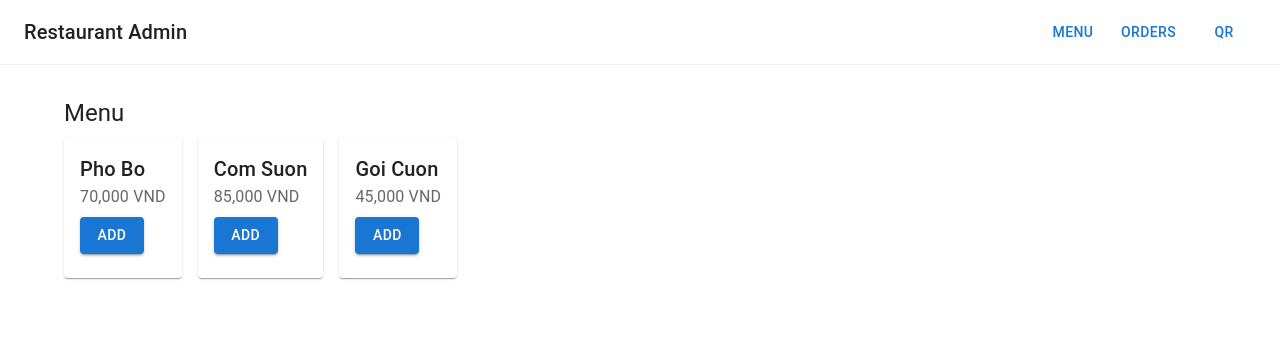
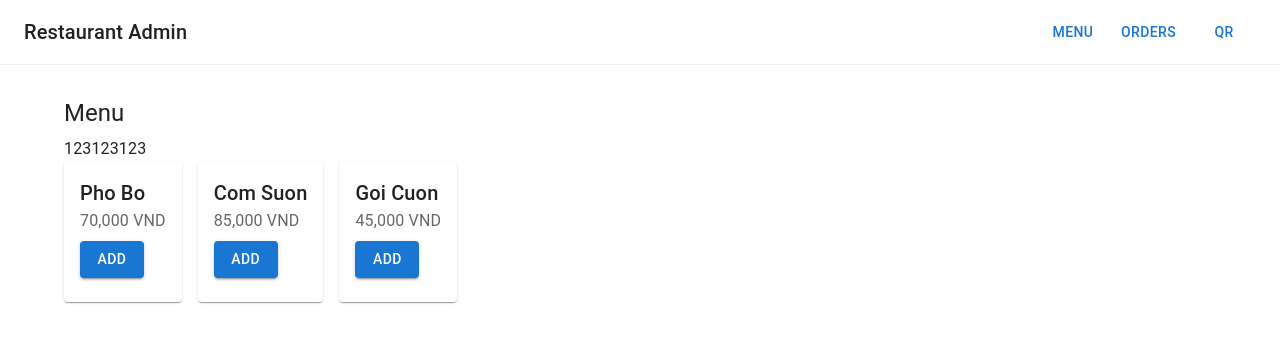
Before and after one commit to hiepnt00/orderApp, a React (Vite) app: page /menu in a window 1280 px wide. Shown: the top 342 px of the page. Built offline with nearby package versions, Linux system fonts and the light colour scheme.

Commit message:
setup git page

```diff
--- a/src/pages/Menu.tsx
+++ b/src/pages/Menu.tsx
@@ -16,6 +16,7 @@ export default function MenuPage() {
   return (
     <div>
       <Typography variant="h5" gutterBottom>Menu</Typography>
+      123123123
       <Grid container spacing={2}>
         {items.map(item => (
           <Grid item xs={12} sm={6} md={4} key={item.id}>
```
